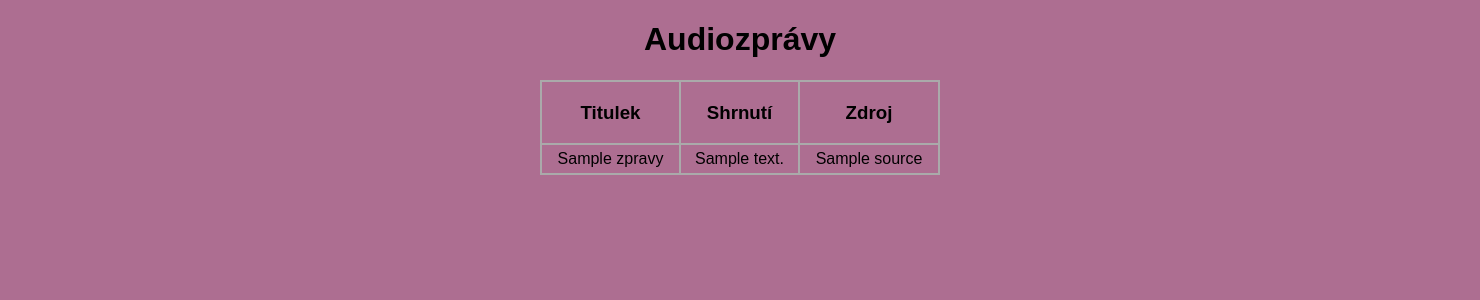
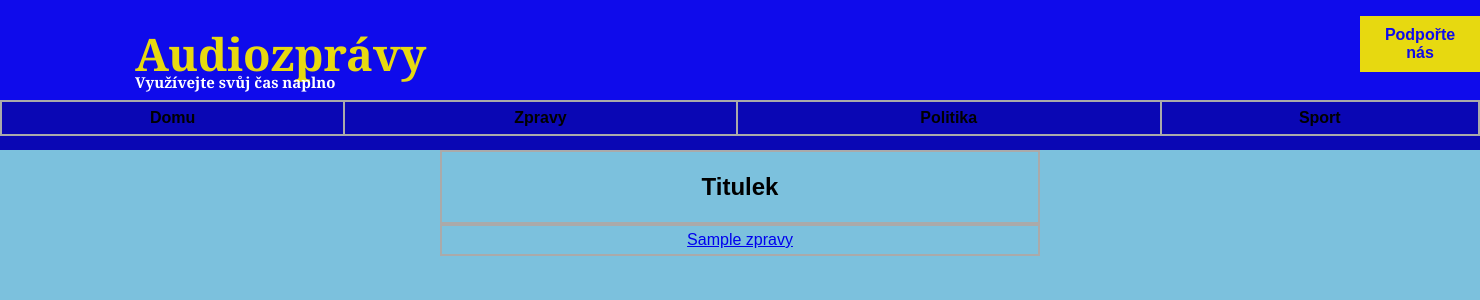
Before and after one commit to KubaBury/01DAS, a Flask app: template UI/templates/index.html in a window 1480 px wide. Shown: the top 300 px of the page. Run offline with Flask 2, Linux system fonts and the light colour scheme; the template is opened without the code that fills it: most values are stand-ins (such as "Sample title", 1, 10 or a date in 2020); lists and menus that the app fills with data are empty.

Commit message:
UI changes  - classes

```diff
--- a/UI/app.py
+++ b/UI/app.py
@@ -35,3 +35,11 @@ def index():
 
 if __name__ =="__main__":
     app.run(debug=True)
+
+@app.route('/summary.html')
+
+def summary():
+    zpravy = csv2dict('data/article_archive.csv')
+    return render_template('summary.html',
+        zpravy  = zpravy,
+    )
--- a/UI/static/css/main.css
+++ b/UI/static/css/main.css
@@ -1,12 +1,95 @@
+/*basic nastaveni, body html*/
+
 body, html {
     margin: 0;
     font-family: sans-serif;
-    background-color: rgb(173, 110, 145);
+    background-color: #7cc1dd;
 }
+
+/*uvodni nadpis - vse kolem */
+
+.uvod {
+    margin:  0 auto;
+    width: 100%;
+    height: 100px;
+    background: rgb(15, 11, 235);
+    display: block;
+}
+
+.h1-uvod {
+    position: absolute;
+    margin-top:0.5em;
+    margin-left:3em;
+    color: rgb(231, 217, 16);
+    font-size: 45px;
+    font-family:georgia;
+}
+
+.h2-uvod {
+    position: absolute;
+    margin-top:4.8em;
+    margin-left:9em;
+    color: rgb(255, 255, 255);
+    font-size: 15px;
+    font-family:georgia;
+}
+
+.uvod-button-podpora {
+    background-color: rgb(231, 217, 16);
+    border: none;
+    color: rgb(15, 11, 235);
+    padding: 10px 20px;
+    text-align: center;
+    text-decoration: none;
+    display: inline-block;
+    font-size: 16px;
+    position: absolute;
+    margin-left:85em;
+    margin-top:1em;
+}
+
+.uvod-button-podpora a:link {
+    text-decoration: none;
+    color: rgb(15, 11, 235);
+}
+
+.uvod-button-podpora a:active {
+    text-decoration: none;
+    color: rgb(15, 11, 235);
+}
+
+.uvod-button-podpora a:visited {
+    color: rgb(15, 11, 235);
+    background-color: transparent;
+    text-decoration: none;
+}
+
+.uvod-button-podpora a:hover {
+    color: rgb(255, 145, 2);
+}
+
+
+/*.uvod-button-podpora:hover {
+    background-color: rgb(241, 201, 20);
+}*/
+
+
+
+/* lista zalozek */
+.zalozky {
+    margin:  0 auto;
+    width: 100%;
+    height: 50px;
+    background: rgb(10, 7, 180);
+    display: block;
+}
+
+
+/* content */
 
 .content {
     margin: 0 auto;
-    width: 400px;
+    width: 600px;
 }
 
 table, td, th {
@@ -34,3 +117,18 @@ td {
 #content {
     width: 70%;
 }
+
+
+td a {
+    display:block;
+    width:100%;
+}
+
+a:hover {
+    color: rgb(105, 255, 113);
+  }
+
+.tr-index-summary:hover, .td-index-summary:hover {
+    background-color: #ff0000;
+    color: #000000;
+  }
--- a/UI/templates/index.html
+++ b/UI/templates/index.html
@@ -5,19 +5,32 @@
 {% endblock %}
 
 {% block body %}
-<div class= "content">
-    <h1 style="text-align: center">  Audiozprávy </h1>
+<div class="uvod">
+    <h1 class="h1-uvod">  Audiozprávy </h1>
+    <h2 class="h2-uvod">  Využívejte svůj čas naplno </h1>
+    <div class="uvod-button-podpora"> <a href=""> <b>Podpořte nás</b> </a> </div>
+</div>
+<div class="zalozky">
     <table>
         <tr>
-            <th> <h3>Titulek </h3></th>
-            <th> <h3>Shrnutí </h3></th>
-            <th> <h3>Zdroj </h3></th>
+            <th> Domu</th>
+            <th> Zpravy</th>
+            <th> Politika</th>
+            <th> Sport</th>
         </tr>
-        {% for a in zpravy %}
+    </table>
+</div>
+<div class= "content">
+    <table>
         <tr>
-            <td>{{ a["title"] }}</td>
-            <td>{{ a["summary"]}}</td>
-            <td>{{ a["source"]}}</td>
+            <th> <h2>Titulek </h2></th>
+        </tr>
+    </table>
+    <table>
+        {% for zpravy in zpravy[1:10] %}
+        <tr class="tr-index-summary">
+               <td class="td-index-summary"> <a href="summary.html">{{   zpravy.title  }} </td> </a>
+               <!--- <td> {{   zpravy.summary  }} </td> --->
         </tr>
         {% endfor %}
     </table>
```
Also changed, not shown: UI/templates/summary.html (added, +17 -0 lines), UI/templates/base.html (line endings or trailing spaces).
